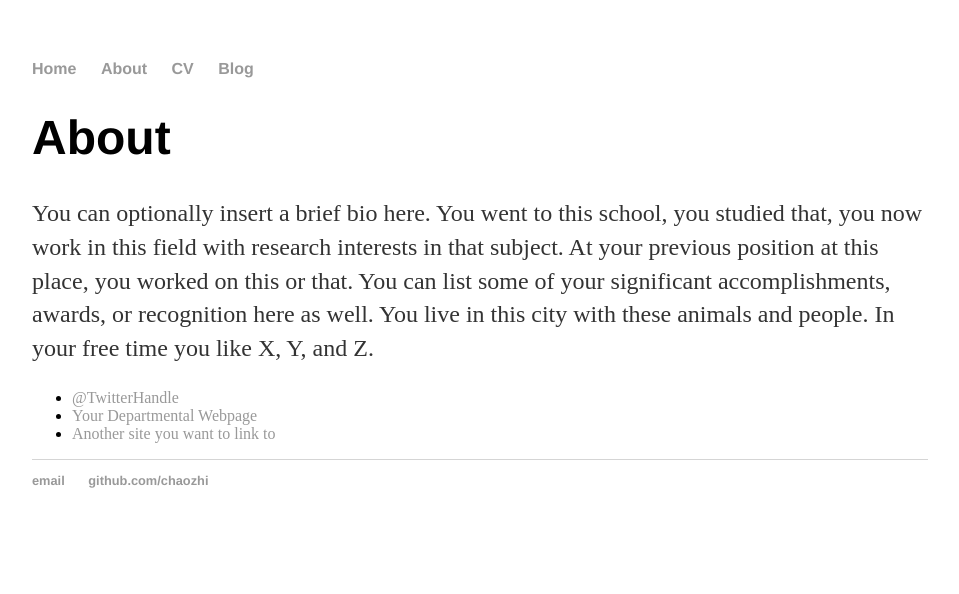
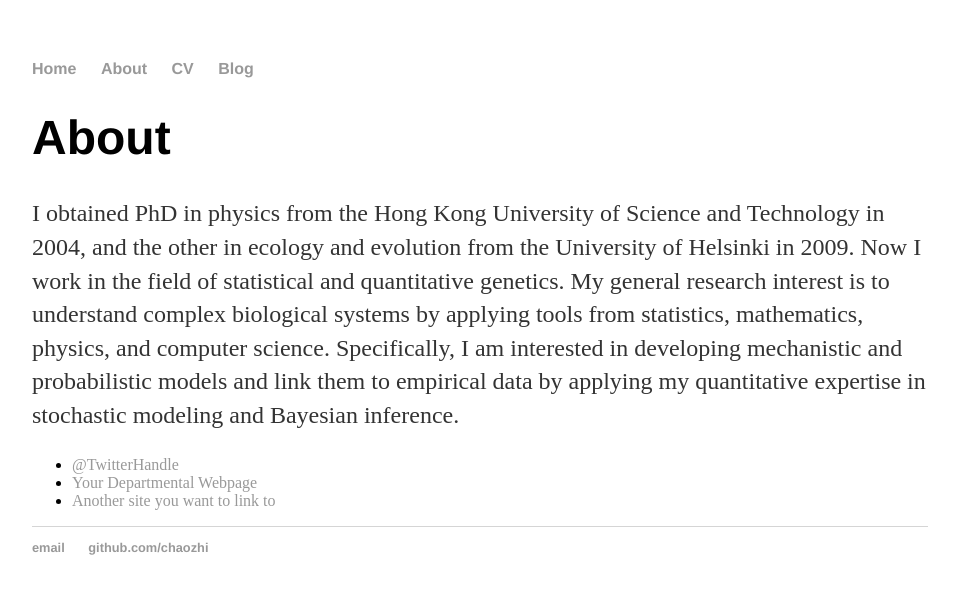
Before and after one commit to chaozhi/chaozhi.github.io, a Jekyll site: the page built from about/index.html, in a window 1280 px wide. Shown: the top 594 px of the page, without its empty margins (160-1119 px from the left). Built offline with Jekyll 4.4.1, drawn with Linux system fonts in a browser that asks for light colours.

Commit message:
Update index.html

```diff
--- a/about/index.html
+++ b/about/index.html
@@ -5,7 +5,10 @@ title: About Chaozhi Zheng
 
 		<div class="about">
 			<h1>About</h1>
-			<p>You can optionally insert a brief bio here. You went to this school, you studied that, you now work in this field with research interests in that subject. At your previous position at this place, you worked on this or that. You can list some of your significant accomplishments, awards, or recognition here as well. You live in this city with these animals and people. In your free time you like X, Y, and Z.</p>
+			<p>I obtained PhD in physics from the Hong Kong University of Science and Technology in 2004, and the other in ecology and evolution from the University of Helsinki in 2009. Now I work in the field of statistical and quantitative genetics.
+
+My general research interest is to understand complex biological systems by applying tools from statistics, mathematics, physics, and computer science. Specifically, I am interested in developing mechanistic and probabilistic models and link them to empirical data by applying my quantitative expertise in stochastic modeling and Bayesian inference.
+</p>
 
 			<ul class="contacts">
 				<li><a href="#">@TwitterHandle</a></li>
```
